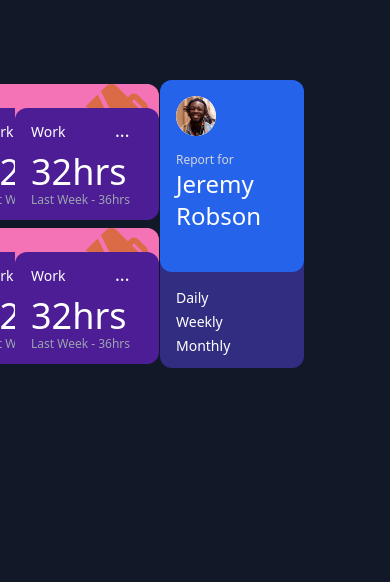
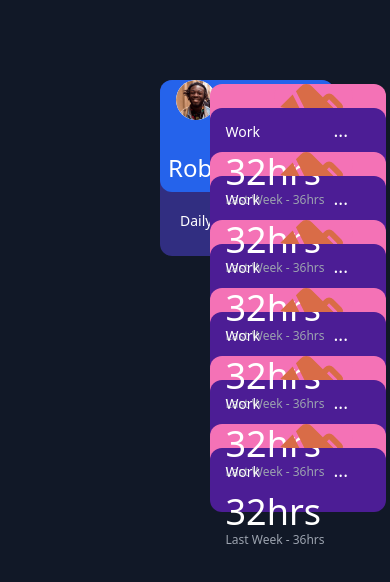
Before and after one commit to akanksha-patel-code/time-tracking-dashboard, a React (Create React App) app in the folder time-tracking-dashboard/: page / in a window 390 px wide. Shown: the top 582 px of the page. Built offline with nearby package versions, Linux system fonts and the light colour scheme.

Commit message:
added responsiveness

```diff
--- a/time-tracking-dashboard/src/App.js
+++ b/time-tracking-dashboard/src/App.js
@@ -18,7 +18,7 @@ import {
 
 function App() {
   return (
-    <div className="h-screen w-screen bg-gray-900 py-20 grid grid-cols-2">
+    <div className="h-screen w-screen bg-gray-900 py-20 sm:grid sm:grid-cols-2 flex">
       <UserProfile>
         <UserDetails>
           <UserProfilePicture />
--- a/time-tracking-dashboard/src/components/Card/index.jsx
+++ b/time-tracking-dashboard/src/components/Card/index.jsx
@@ -2,7 +2,7 @@ import React from 'react'
 
 export const Card = (props) => {
     return (
-        <div className="bg-pink-400 w-36 h-28 m-1 rounded-xl">
+        <div className="bg-pink-400 sm:w-36 sm:h-28 w-44 h-16 m-1 rounded-xl flex-col gap-14">
             {props.children}
         </div>
     )
--- a/time-tracking-dashboard/src/components/Cards/index.jsx
+++ b/time-tracking-dashboard/src/components/Cards/index.jsx
@@ -2,7 +2,7 @@ import React from "react";
 
 export const Cards = (props) => {
   return (
-    <div className="h-72 w-4/5 grid grid-cols-3 -ml-72">
+    <div className="h-72 w-4/5 sm:grid sm:grid-cols-3 -ml-72 flex-col">
       {props.children}
     </div>
   );
--- a/time-tracking-dashboard/src/components/IntervalTypeFilterItem/index.jsx
+++ b/time-tracking-dashboard/src/components/IntervalTypeFilterItem/index.jsx
@@ -3,9 +3,9 @@ import React from 'react'
 export const IntervalTypeFilterItem = () => {
     return (
         <>
-            <div className="text-white text-sm pb-1 hover:text-gray-900">Daily</div>
-            <div className="text-white text-sm pb-1 hover:text-gray-900">Weekly</div>
-            <div className="text-white text-sm hover:text-gray-900">Monthly</div>
+            <div className="text-white text-sm p-1 hover:text-gray-900 inline sm:block">Daily</div>
+            <div className="text-white text-sm p-1 hover:text-gray-900 inline sm:block">Weekly</div>
+            <div className="text-white text-sm p-1 hover:text-gray-900 inline sm:block">Monthly</div>
         </>
     )
 }
--- a/time-tracking-dashboard/src/components/UserDetails/index.jsx
+++ b/time-tracking-dashboard/src/components/UserDetails/index.jsx
@@ -2,7 +2,7 @@ import React from 'react'
 
 export const UserDetails = (props) => {
     return (
-        <div className="bg-blue-600 h-48 border-0 rounded-xl">
+        <div className="bg-blue-600 sm:h-48 h-28 px-2 rounded-xl">
             {props.children}
         </div>
     )
--- a/time-tracking-dashboard/src/components/UserName/index.jsx
+++ b/time-tracking-dashboard/src/components/UserName/index.jsx
@@ -2,9 +2,9 @@ import React from "react";
 
 export const UserName = () => {
   return (
-    <div className="p-4">
-      <div className="text-xs text-gray-300">Report for</div>
-      <div className="text-white text-2xl">Jeremy Robson</div>
+    <div className="p-2 inline sm:block">
+      <div className="text-xs text-gray-300 inline">Report for  </div>
+      <div className="text-white text-2xl ml-12 sm:ml-0 inline sm:inline-block">Jeremy Robson</div>
     </div>
   );
 };
--- a/time-tracking-dashboard/src/components/UserProfile/index.jsx
+++ b/time-tracking-dashboard/src/components/UserProfile/index.jsx
@@ -2,7 +2,7 @@ import React from 'react';
 
 export const UserProfile = (props) => {
     return (
-        <div className="mx-40 h-72 w-36 border-0 rounded-xl bg-indigo-900 grid-cols-1">
+        <div className="mx-40 sm:h-72 sm:w-36 w-60 h-44 border-0 rounded-xl bg-indigo-900 grid-cols-1">
             {props.children}
         </div>
     )
--- a/time-tracking-dashboard/src/components/UserProfilePicture/index.jsx
+++ b/time-tracking-dashboard/src/components/UserProfilePicture/index.jsx
@@ -3,8 +3,8 @@ import image from '../../images/image-geremy.png'
 
 export const UserProfilePicture = () => {
     return (
-        <div className="pl-4 pt-4">
-             <img alt="profile" src={image} className="bg-indigo-50 w-10 h-10 rounded-3xl" />
+        <div className="pl-2 pt-4 inline sm:block">
+             <img alt="profile" src={image} className="bg-indigo-50 w-10 h-10 rounded-3xl inline sm:block" />
         </div>
 
     )
```
